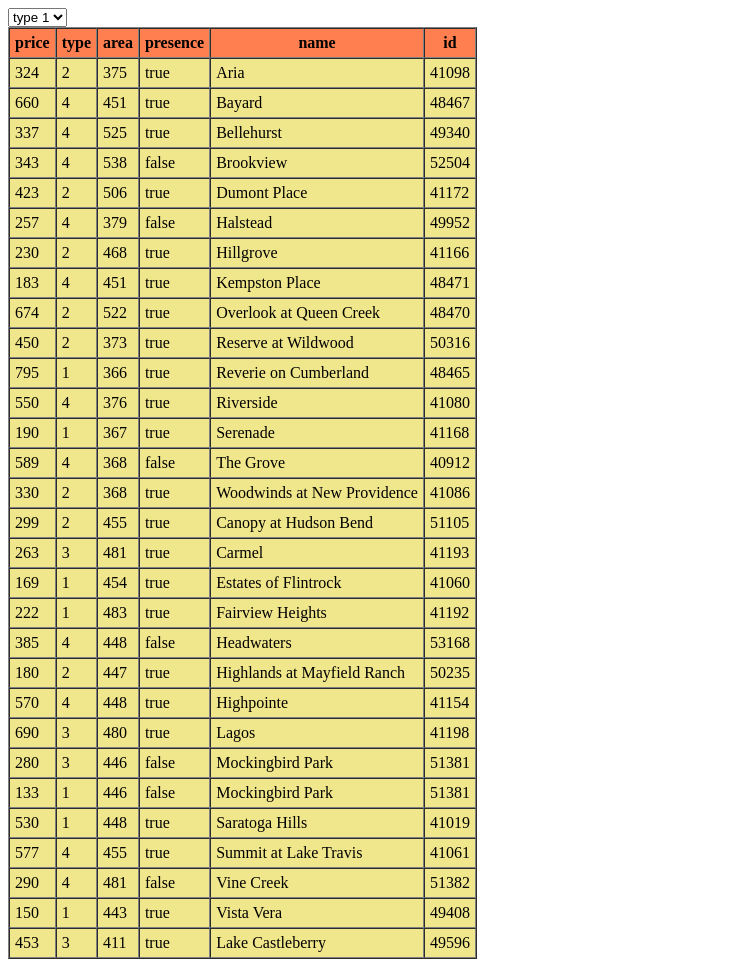
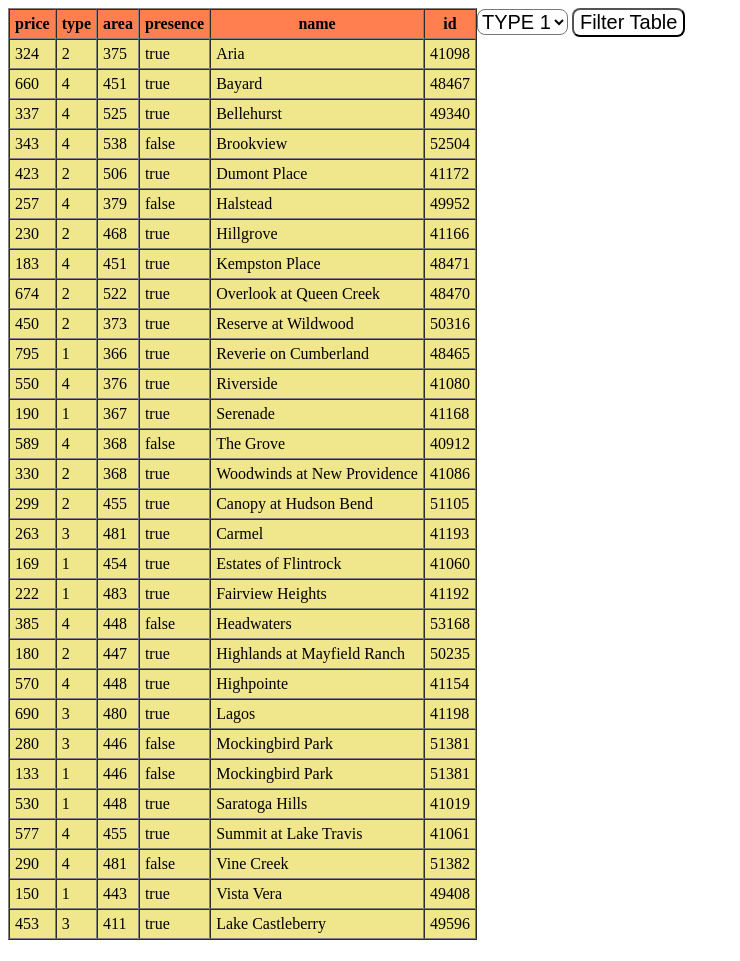
Before and after one commit to KirylDubenFED/Work-with-a-table, a plain HTML site: page index.html in a window 1280 px wide. Shown: the whole page, without its empty margins (0-740 px from the left). Drawn offline with Linux system fonts and the light colour scheme.

Commit message:
finish work

```diff
--- a/index.html
+++ b/index.html
@@ -7,12 +7,7 @@
     <title>Table</title>
 </head>
 <body>
-
-  <select>
-
-  </select>
-
-
+  <main>
 
     <table border="1" cellpadding="5" cellspacing="0" bgcolor="khaki">
         <thead>
@@ -27,7 +22,16 @@
         </thead>
         <tbody  class='table'>
         </tbody>
-      </table>
+    </table>
+
+    <div class="filterSection">
+      <select></select>
+      <button class='filter'>Filter Table</button>
+    </div>
+
+  </main>
+
 <script src="./js/script.js"></script>
+
 </body>
 </html>
--- a/js/script.js
+++ b/js/script.js
@@ -232,6 +232,7 @@ typesArray.sort((a, b) => a - b)
     console.log(typesArray);
 
     const select = document.querySelector("select")
+    const filterButton = document.querySelector('.filter')
 
 typesArray.forEach(el => {
     const option = document.createElement("option")
@@ -239,3 +240,12 @@ typesArray.forEach(el => {
     option.innerHTML = `type ${el}`
     select.append(option)
 })
+
+filterButton.addEventListener('click', () => {
+    const filteredArr = data.filter(el => el.type == select.value)
+    let str = ''
+    filteredArr.forEach(el => {
+        str+=`<tr><td> ${el.price}</td><td> ${el.type}</td><td> ${el.area}</td><td> ${el.presence}</td><td> ${el.name}</td><td> ${el.id}</td></tr>`
+    })
+    $table.innerHTML = str
+})
--- a/style.css
+++ b/style.css
@@ -0,0 +1,21 @@
+main {
+    display: flex;
+    justify-content: flex-start;
+}
+
+button {
+    font-size: 20px;
+    font-family: sans-serif;
+    outline: none;
+    background-color: white;
+    border-radius: 8px;
+}
+
+select {
+    font-size: 20px;
+    font-family: sans-serif;
+    border-radius: 8px;
+    background-color: white;
+    text-transform: uppercase;
+    outline: none;
+}
```
